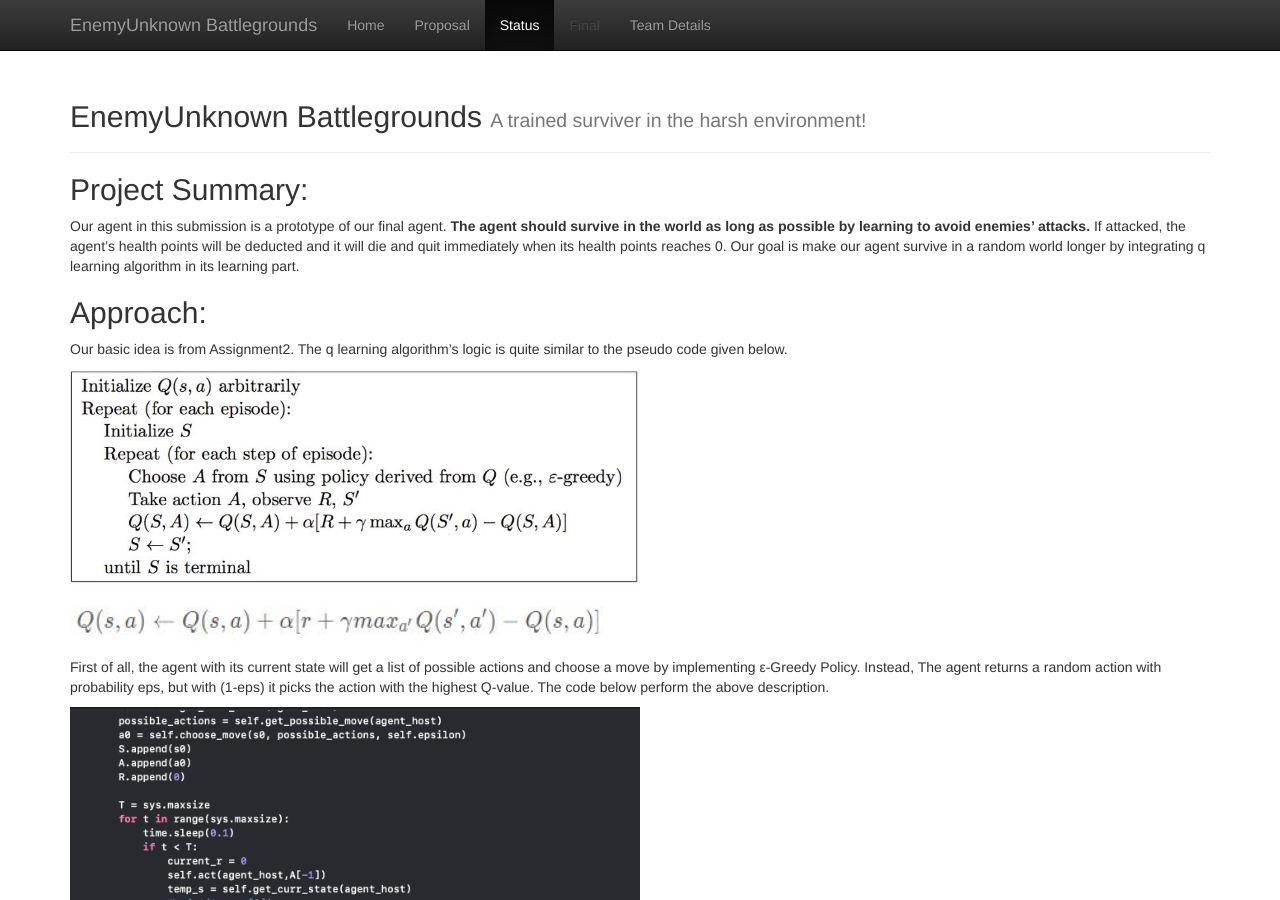
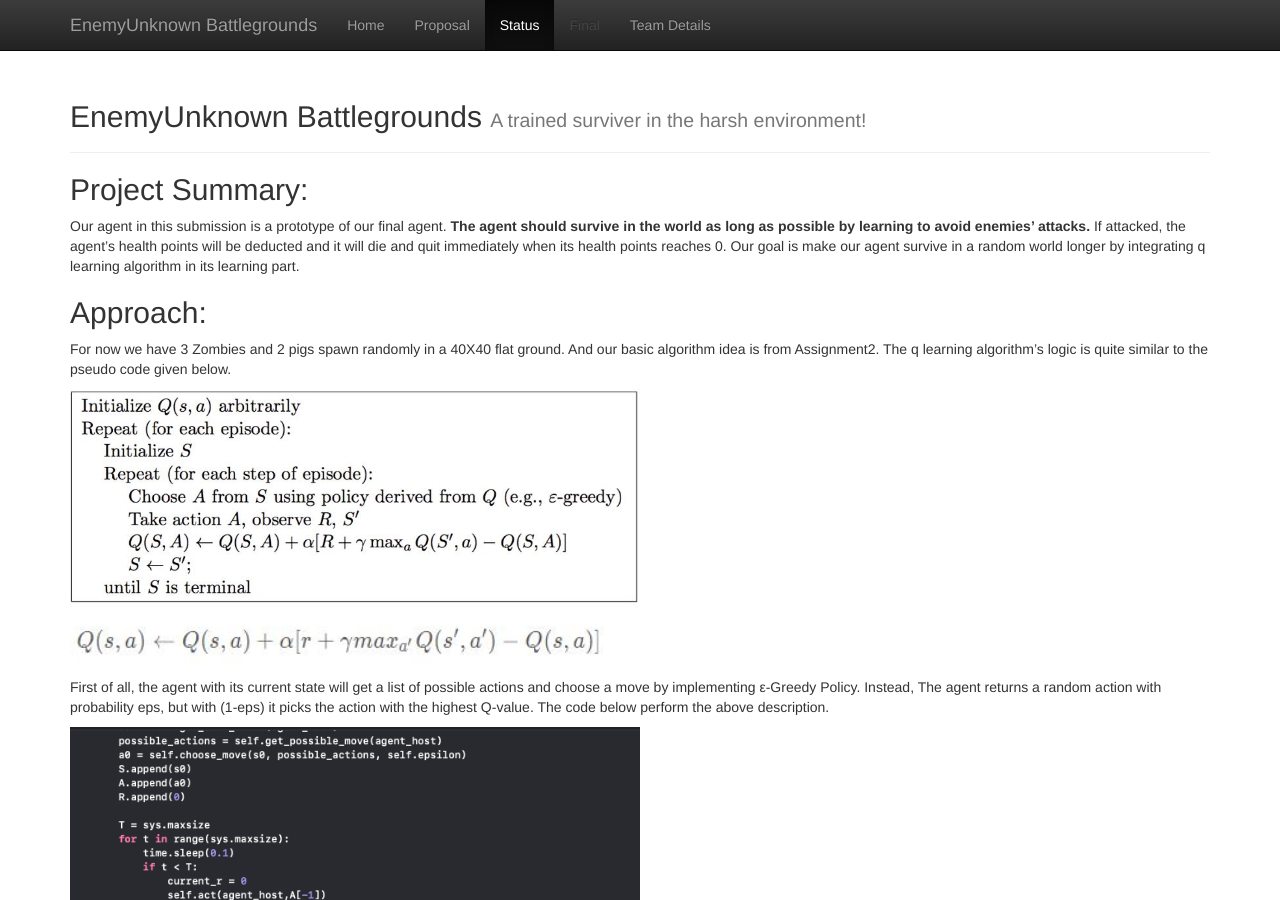
Before and after one commit to chenhaoy1/EnemyUnknown-Battlegrounds, a Jekyll site: the page built from docs/status.md, in a window 1280 px wide and 900 px high. Built offline with Jekyll 4.4.1, drawn with Linux system fonts in a browser that asks for light colours.

Commit message:
Update status.md

```diff
--- a/docs/status.md
+++ b/docs/status.md
@@ -8,8 +8,7 @@ title: Status
 Our agent in this submission is a prototype of our final agent. **The agent should survive in the world as long as possible by learning to avoid enemies’ attacks.** If attacked, the agent’s health points will be deducted and it will die and quit immediately when its health points reaches 0. Our goal is make our agent survive in a random world longer by integrating q learning algorithm in its learning part.
 
 ## Approach:
-
-Our basic idea is from Assignment2.
+For now we have 3 Zombies and 2 pigs spawn randomly in a 40X40 flat ground. And our basic algorithm idea is from Assignment2.
 The q learning algorithm's logic is quite similar to the pseudo code given below.
 
 <img src="Pseudocode.jpg" width="50%">
```
